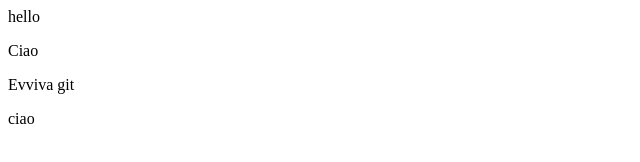
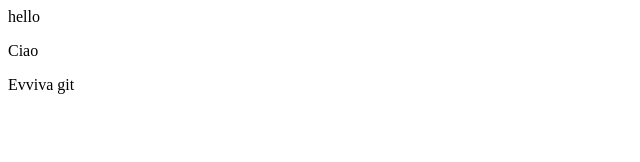
Before and after one commit to tony1989s/coursera-, a plain HTML site: page index.html in a window 1280 px wide. Shown: the full height of the page, 0-640 px from the left. Drawn offline with Linux system fonts and the light colour scheme.

Commit message:
quarto commit

```diff
--- a/index.html
+++ b/index.html
@@ -3,6 +3,5 @@
 hello
 <p>Ciao</p>
 <p>Evviva git</p>
-<p>ciao</p>
 </body>
 </html>
```
